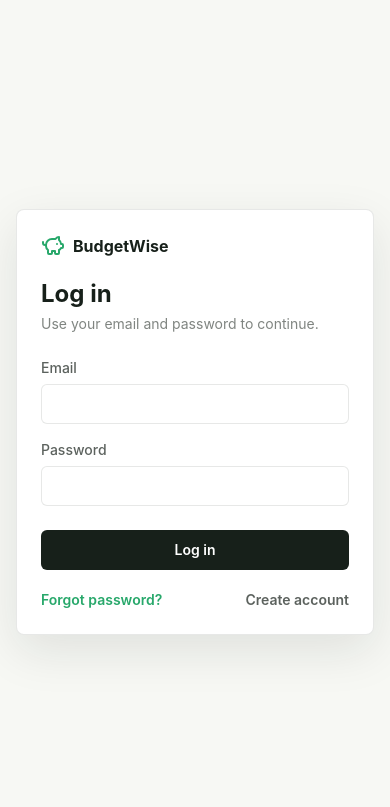
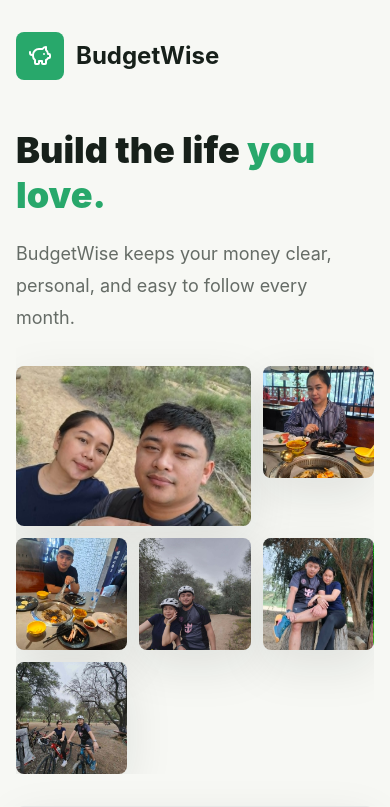
Before and after one commit to eyong777/budgetwise, a Next.js app: page /login in a window 390 px wide. Shown: the top 807 px of the page. Built offline with nearby package versions, Linux system fonts and the light colour scheme.

Commit message:
Show login photos on all screens

```diff
--- a/src/components/auth-form.tsx
+++ b/src/components/auth-form.tsx
@@ -81,15 +81,15 @@ export function AuthForm({ mode }: { mode: AuthMode }) {
   return (
     <div className="min-h-screen bg-paper px-4 py-8 text-ink dark:bg-[#101412] dark:text-white">
       <div className="mx-auto grid min-h-[calc(100vh-4rem)] max-w-6xl items-center gap-8 lg:grid-cols-[1fr_440px]">
-        <div className="relative hidden min-h-[650px] overflow-hidden lg:block">
+        <div className="relative min-h-[470px] overflow-hidden lg:min-h-[650px]">
           <Link href="/" className="relative z-10 flex items-center gap-3">
             <span className="grid size-12 place-items-center rounded-lg bg-mint text-white">
               <PiggyBank />
             </span>
             <span className="text-2xl font-bold">BudgetWise</span>
           </Link>
-          <div className="absolute left-0 top-36 z-10 max-w-[350px]">
-            <h1 className="text-6xl font-black leading-tight">
+          <div className="relative z-10 mt-12 max-w-[350px] lg:absolute lg:left-0 lg:top-36 lg:mt-0">
+            <h1 className="text-4xl font-black leading-tight sm:text-5xl lg:text-6xl">
               Build the life <span className="text-mint">you love.</span>
             </h1>
             <p className="mt-5 text-lg leading-8 text-ink/65 dark:text-white/65">
@@ -97,7 +97,18 @@ export function AuthForm({ mode }: { mode: AuthMode }) {
             </p>
           </div>
 
-          <div className="absolute right-0 top-12 h-[570px] w-[540px]">
+          <div className="mt-8 grid grid-cols-3 gap-3 lg:hidden">
+            {loginPhotos.slice(0, 6).map((photo, index) => (
+              <img
+                key={photo}
+                src={photo}
+                alt=""
+                className={`h-28 w-full rounded-lg object-cover shadow-soft ${index === 0 ? "col-span-2 h-40" : ""}`}
+              />
+            ))}
+          </div>
+
+          <div className="absolute right-0 top-12 hidden h-[570px] w-[540px] lg:block">
             <img
               src={loginPhotos[0]}
               alt=""
@@ -139,10 +150,6 @@ export function AuthForm({ mode }: { mode: AuthMode }) {
 
         <form onSubmit={form.handleSubmit(onSubmit, onInvalid)} className="rounded-lg border border-ink/10 bg-white p-6 shadow-soft dark:border-white/10 dark:bg-white/[0.06]">
           <div className="mb-6">
-            <Link href="/" className="mb-5 flex items-center gap-2 lg:hidden">
-              <PiggyBank className="text-mint" />
-              <span className="font-bold">BudgetWise</span>
-            </Link>
             <h2 className="text-2xl font-bold">{isForgot ? "Reset password" : isRegister ? "Create account" : "Log in"}</h2>
             <p className="mt-1 text-sm text-ink/55 dark:text-white/55">
               {isForgot ? "We will email you a recovery link." : "Use your email and password to continue."}
```
